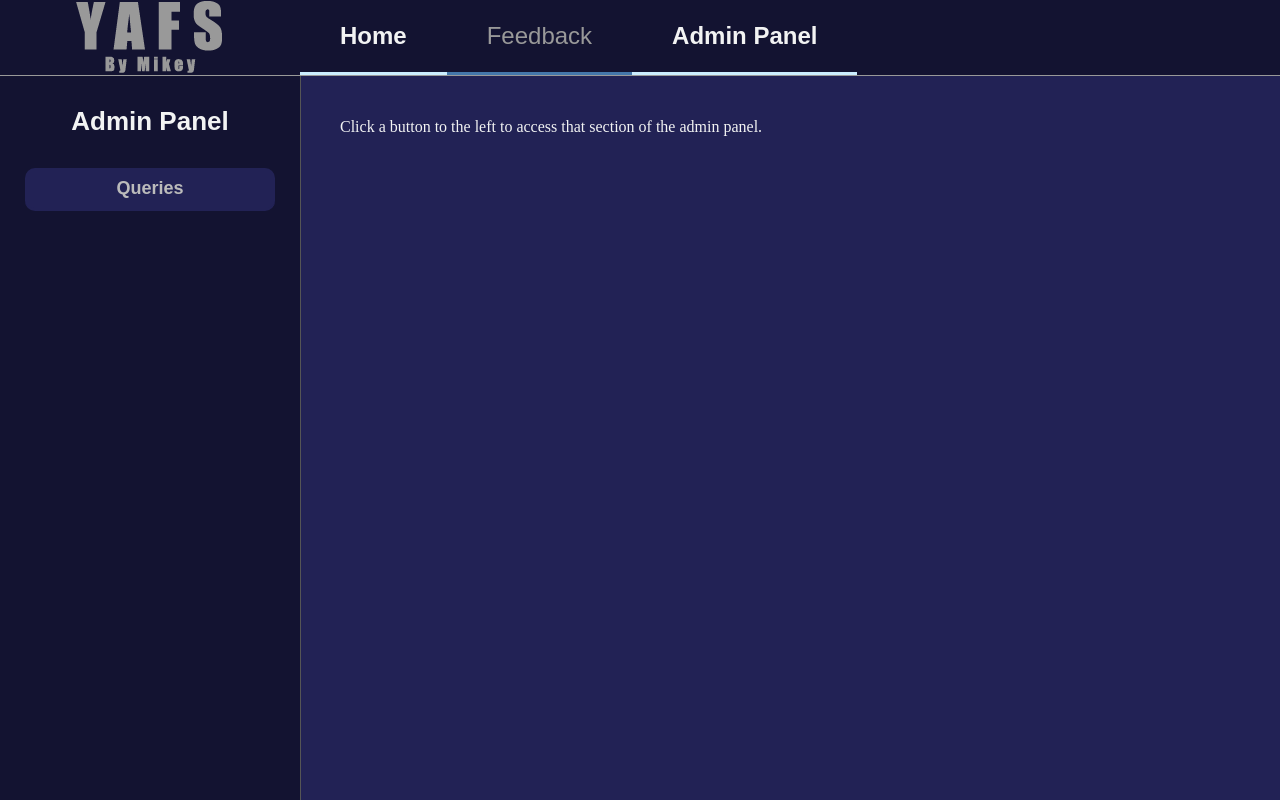
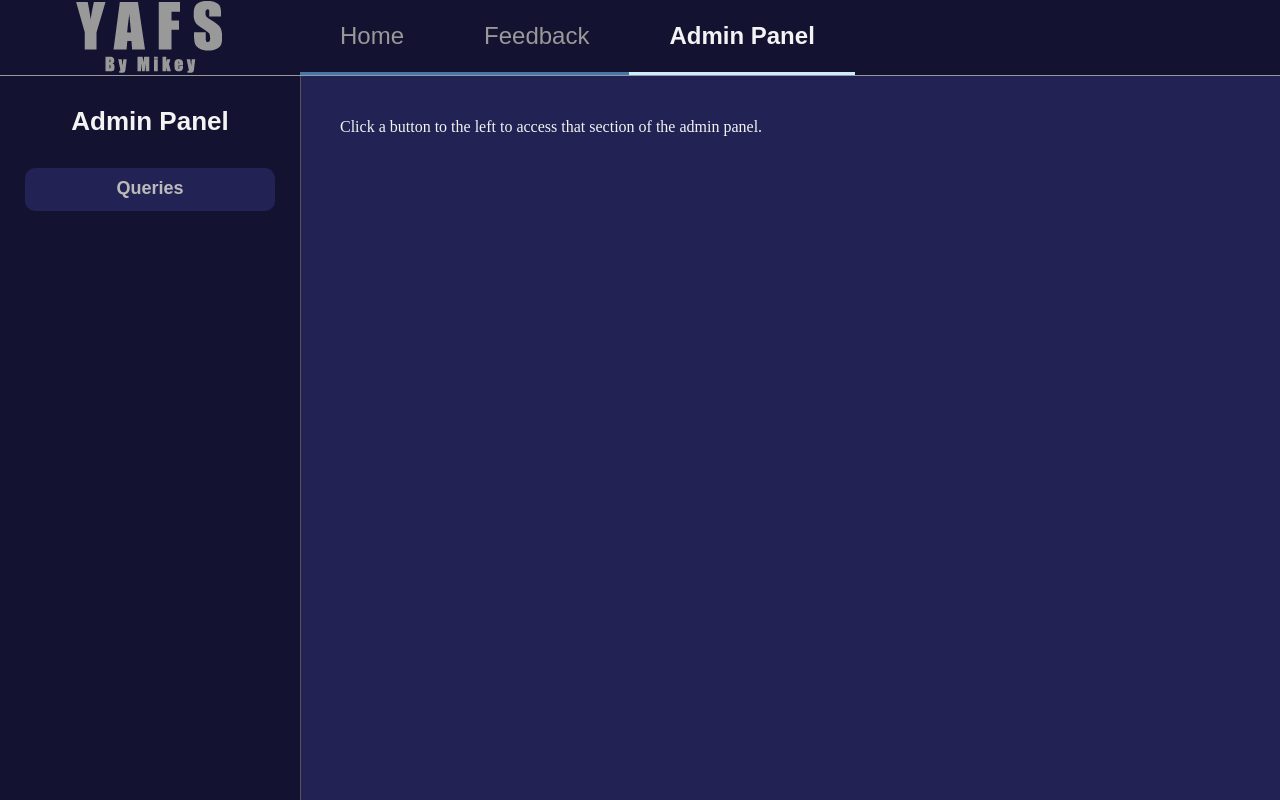
Before and after one commit to MikeyKirin/Discord-Feedback-System, a Flask app: page /admin in a window 1280 px wide. Run offline with Flask 3, Linux system fonts and the light colour scheme; some libraries are stand-ins or nearby versions.

Commit message:
Update admin.html
Removed "active" from home option.

```diff
--- a/templates/admin.html
+++ b/templates/admin.html
@@ -9,7 +9,7 @@
     <div>
         <div class="logo"><img src="../static/yafslogo.png"></div>
             <div class="topnav" id="topnav">
-                <a href="{{ url_for('home')}}" class="active">Home</a>
+                <a href="{{ url_for('home')}}">Home</a>
                 <a href="{{ url_for('feedback')}}">Feedback</a>
                 <a href="{{ url_for('admin')}}"  class="active">Admin Panel</a>
             </div>
```
